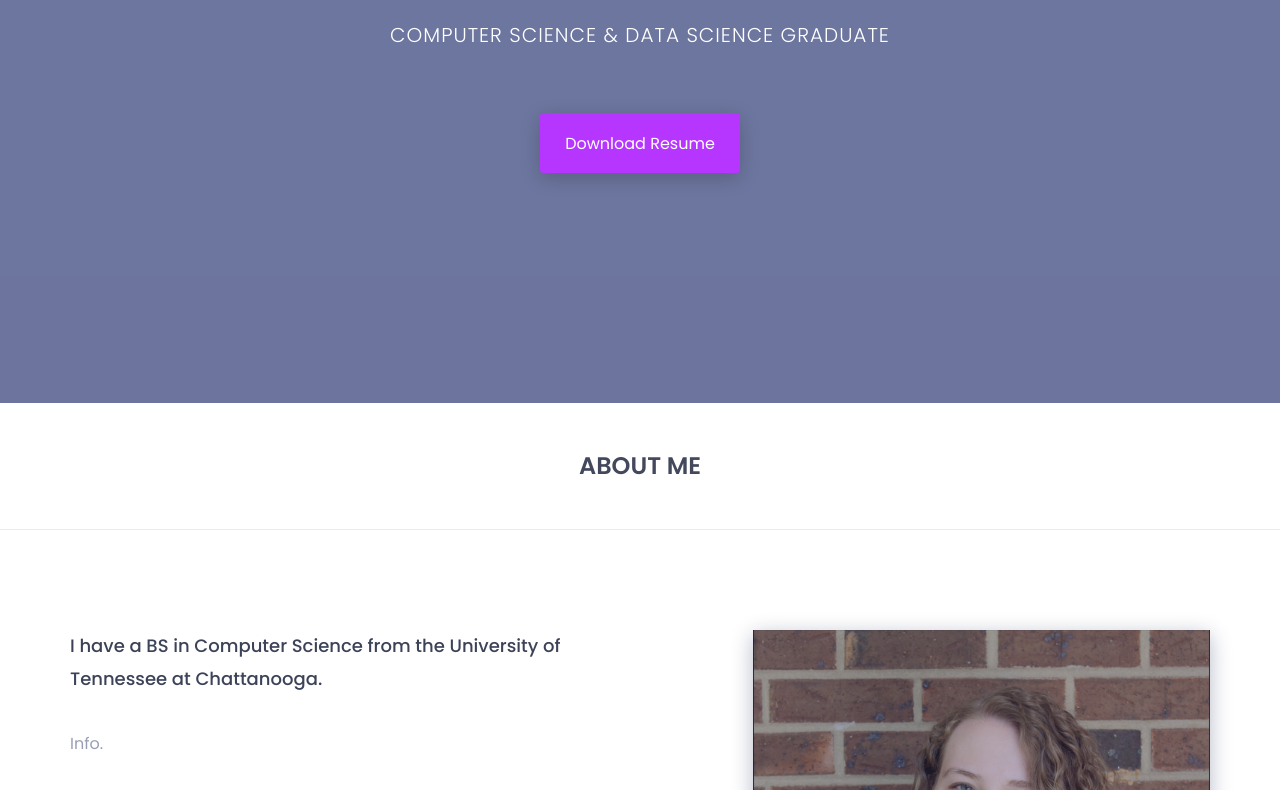
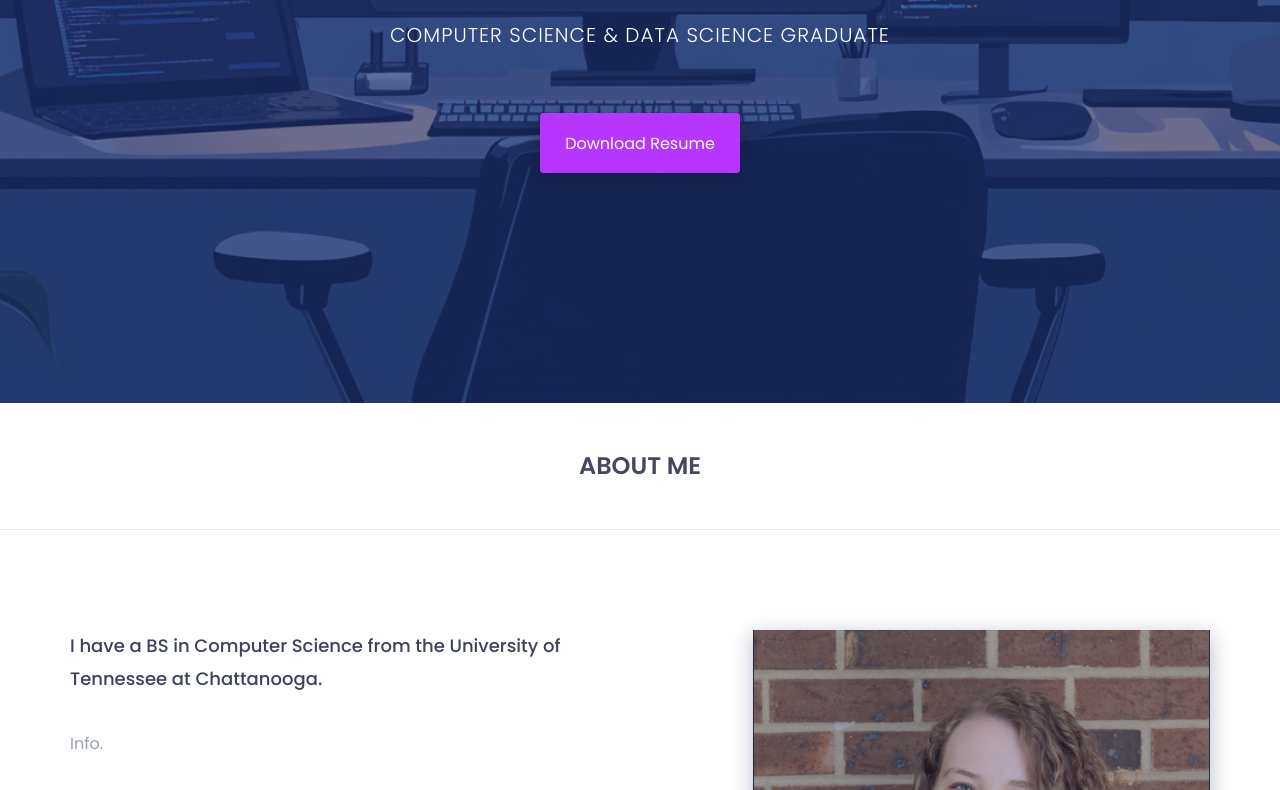
Before and after one commit to samiller1109/samiller1109.github.io, a plain HTML site: page index.html in a window 1280 px wide. Shown: the part 487-1277 px from the top of the page. Drawn offline with nearby package versions, Linux system fonts and the light colour scheme.

Commit message:
Update style.css

```diff
--- a/assets/css/style.css
+++ b/assets/css/style.css
@@ -190,7 +190,7 @@ nav.navbar.bootsnav .navbar-toggle i{color: #d92cf9;}
     align-items: center;
     justify-content: center;
     position:relative;
-    background:url(../images/about/welcome-banner.jpg)no-repeat;
+    background:url(../images/about/welcome-banner.png)no-repeat;
     background-size:cover;
     background-position: center;
     height:890px;
```
